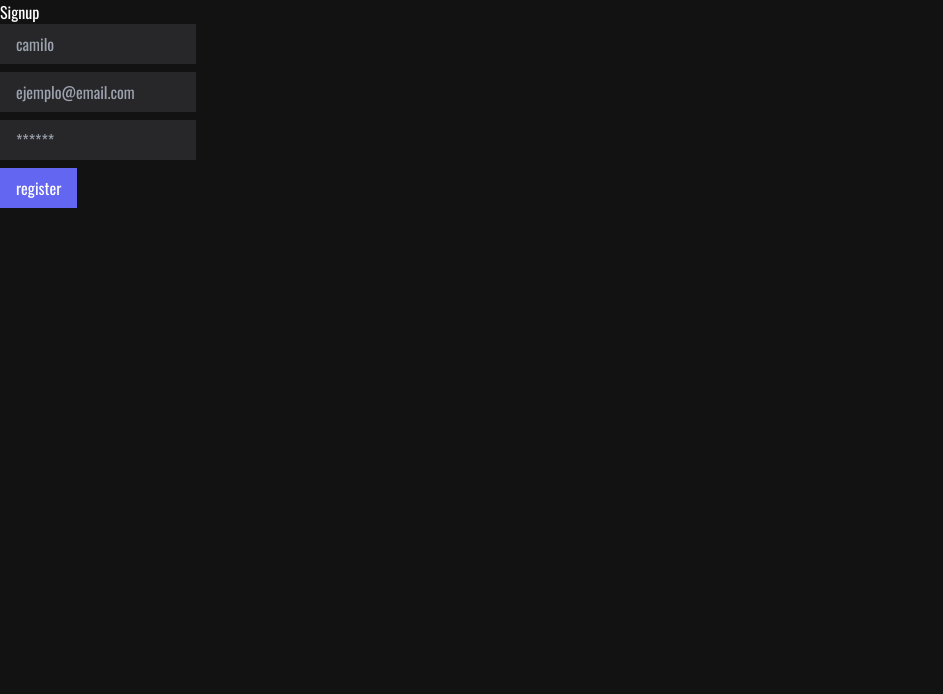
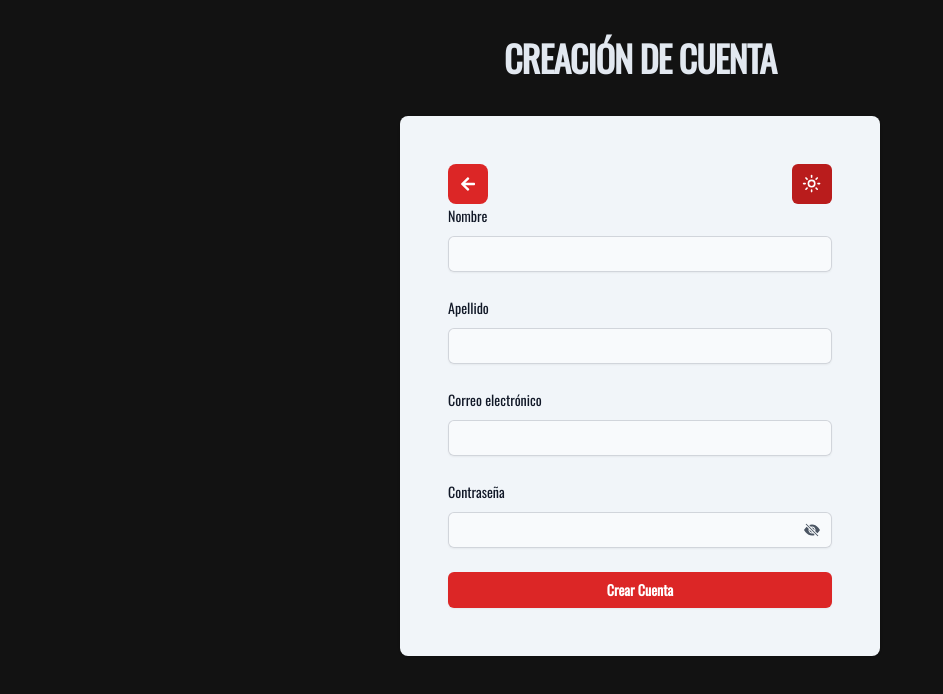
Before and after one commit to VixoPlank/fab-inacap, a Next.js app: page /register in a window 1280 px wide. Shown: the top 694 px of the page, without its empty margins (0-943 px from the left). Built offline with nearby package versions, Linux system fonts and the light colour scheme.

Commit message:
feat:Registro-cuentas-Login-roles

```diff
--- a/src/app/api/auth/signup/route.js
+++ b/src/app/api/auth/signup/route.js
@@ -4,8 +4,8 @@ import { connectDB } from "@/libs/mongodb";
 import bcrypt from "bcryptjs";
 
 export async function POST(request) {
-  const { fullname, email, password } = await request.json();
-  console.log(fullname, email, password);
+  const { name, lastname, email, password } = await request.json();
+  console.log(name, lastname, email, password);
 
   if (!password || password.length < 6)
     return NextResponse.json(
@@ -35,8 +35,10 @@ export async function POST(request) {
     const hashedPassword = await bcrypt.hash(password, 12);
 
     const user = new User({
+      name,
+      lastname,
       email,
-      fullname,
+      name,
       password: hashedPassword,
     });
     const savedUser = await user.save();
@@ -44,8 +46,10 @@ export async function POST(request) {
 
     return NextResponse.json({
       _id:savedUser._id,
+      name:savedUser.name,
+      lastname:savedUser.lastname,
       email:savedUser.email,
-      fullname:savedUser.fullname,
+
     });
   } catch (error) {
     console.log(error);
--- a/src/app/login/page.jsx
+++ b/src/app/login/page.jsx
@@ -167,35 +167,14 @@ const Page = () => {
             </div>
 
             <div className="flex items-center justify-between">
-              <div className="flex items-center">
-                <input
-                  id="remember-me"
-                  name="remember-me"
-                  type="checkbox"
-                  className="h-4 w-4 rounded border-gray-300 dark:bg-slate-50"
-                />
-                <label
-                  htmlFor="remember-me"
-                  className="ml-3 block text-sm leading-6 text-gray-900 "
-                >
-                  Recordarme
-                </label>
-              </div>
 
-              <div className="text-sm leading-6">
-                <a
-                  href="#"
-                  className="font-semibold text-indigo-600 hover:text-indigo-500"
-                >
-                  Se te ha olvidado la contraseña?
-                </a>
-              </div>
+
               <div className="text-sm leading-6">
                 <a
                   href="/register"
                   className="font-semibold text-indigo-600 hover:text-indigo-500"
                 >
-                  No tienes cuenta,Registrate acá?
+                  Registrate
                 </a>
               </div>
             </div>
--- a/src/app/register/page.jsx
+++ b/src/app/register/page.jsx
@@ -4,10 +4,20 @@ import axios, { AxiosError } from "axios";
 import { useState } from "react";
 import { signIn } from "next-auth/react";
 import { useRouter } from "next/navigation";
+import Link from "next/link";
+import { IoEyeSharp } from "react-icons/io5";
+import { BsFillEyeSlashFill } from "react-icons/bs";
+import { FaArrowLeft } from "react-icons/fa";
+import { emailRegex } from "@/utils/regex";
+import DarkModeToggle from "@components-home/DarkMode";
 
 function RegisterPage() {
+  const [showPassword, setShowPassword] = useState(false);
   const [error, setError] = useState();
   const router = useRouter();
+  const togglePasswordVisibility = () => {
+    setShowPassword(!showPassword);
+  };
 
   const handleSubmit = async (e) => {
     e.preventDefault();
@@ -16,9 +26,10 @@ function RegisterPage() {
 
     try {
       const signupResponse = await axios.post("/api/auth/signup", {
+        name: formData.get("name"),
+        lastname: formData.get("lastname"),
         email: formData.get("email"),
         password: formData.get("password"),
-        fullname: formData.get("fullname"),
       });
       console.log(signupResponse);
       const res = await signIn("credentials", {
@@ -38,32 +49,120 @@ function RegisterPage() {
   };
 
   return (
+    <section className="flex min-h-full flex-1 flex-col justify-center py-4 sm:px-6 lg:px-8">
+      <div className="sm:mx-auto sm:w-full sm:max-w-md">
+        <header className="mt-6 uppercase text-center text-4xl font-bold leading-9 tracking-tight text-gray-900 dark:text-slate-200">
+          Creación de cuenta
+        </header>
+      </div>
+
+      <div className="mt-10 sm:mx-auto sm:w-full sm:max-w-[480px]">
+        <div className="bg-slate-100 px-6 py-12 shadow sm:rounded-lg sm:px-12">
+          <aside className="flex items-end justify-between">
+            <Link href="/login">
+              <button className="bg-red-600 hover:bg-red-700 h-10 w-10 rounded-lg items-center flex justify-center text-white">
+                <FaArrowLeft />
+              </button>
+            </Link>
+
+            <DarkModeToggle />
+          </aside>
+
+          <form className="space-y-6" onSubmit={handleSubmit}>
+            {error && (
+              <div className="bg-red-500 text-white p-2 mb-2">{error}</div>
+            )}
+
             <div>
-      <form onSubmit={handleSubmit}>
-        {error && <div className="bg-red-500 text-white p-2 mb-2">{error}</div>}
-        <h1>Signup</h1>
+              <label
+                htmlFor="nombre"
+                className="block text-sm font-medium leading-6 text-gray-900"
+              >
+                Nombre
+              </label>
+              <div className="mt-2">
+                <input
+                  id="name"
+                  name="name"
+                  type="text"
+                  autoComplete="email"
+                  // onChange={handleChange}
+                  className="block w-full rounded-md border-0 pl-2 py-1.5 dark:bg-slate-50 text-black shadow-sm ring-1 ring-inset ring-gray-300 placeholder:text-gray-400 focus:ring-2 focus:ring-inset focus:ring-indigo-600 sm:text-sm sm:leading-6"
+                />
+              </div>
+            </div>
 
+            <div>
+              <label
+                htmlFor="lastname"
+                className="block text-sm font-medium leading-6 text-gray-900"
+              >
+                Apellido
+              </label>
+              <div className="mt-2">
                 <input
-          type="text"
-          placeholder="camilo"
-          name="fullname"
-          className="bg-zinc-800 px-4 py-2 block mb-2"
+                  id="lastname"
+                  name="lastname"
+                  // onChange={handleChange}
+                  className="block w-full rounded-md border-0 pl-2 py-1.5 dark:bg-slate-50 text-black shadow-sm ring-1 ring-inset ring-gray-300 placeholder:text-gray-400 focus:ring-2 focus:ring-inset focus:ring-indigo-600 sm:text-sm sm:leading-6"
                 />
+              </div>
+            </div>
+
+            <div>
+              <label
+                htmlFor="email"
+                className="block text-sm font-medium leading-6 text-gray-900"
+              >
+                Correo electrónico
+              </label>
+              <div className="mt-2">
                 <input
-          type="email"
-          placeholder="ejemplo@email.com"
+                  id="email"
                   name="email"
-          className="bg-zinc-800 px-4 py-2 block mb-2"
+                  // onChange={handleChange}
+                  className="block w-full rounded-md border-0 pl-2 py-1.5 dark:bg-slate-50 text-black shadow-sm ring-1 ring-inset ring-gray-300 placeholder:text-gray-400 focus:ring-2 focus:ring-inset focus:ring-indigo-600 sm:text-sm sm:leading-6"
                 />
+              </div>
+            </div>
+
+            <div>
+              <label
+                htmlFor="password"
+                className="block text-sm font-medium leading-6 text-gray-900"
+              >
+                Contraseña
+              </label>
+              <div className="relative mt-2">
                 <input
-          type="password"
-          placeholder="******"
+                  id="password"
                   name="password"
-          className="bg-zinc-800 px-4 py-2 block mb-2"
+                  type={showPassword ? "text" : "password"}
+                  // onChange={handleChange}
+                  className="block w-full rounded-md border-0 pl-2 py-1.5 dark:bg-slate-50 text-black shadow-sm ring-1 ring-inset ring-gray-300 placeholder:text-gray-400 focus:ring-2 focus:ring-inset focus:ring-indigo-600 pr-10 sm:text-sm sm:leading-6"
                 />
-        <button className="bg-indigo-500 px-4 py-2">register</button>
+                <div
+                  className="absolute inset-y-0 right-0 pr-3 flex items-center cursor-pointer text-black"
+                  onClick={togglePasswordVisibility}
+                >
+                  {showPassword ? (
+                    <IoEyeSharp className="text-gray-600" />
+                  ) : (
+                    <BsFillEyeSlashFill className="text-gray-600" />
+                  )}
+                </div>
+              </div>
+            </div>
+
+            <div>
+              <button className="flex w-full justify-center rounded-md bg-red-600 hover:bg-red-700 px-3 py-1.5 text-sm font-semibold leading-6 text-white shadow-sm  focus-visible:outline focus-visible:outline-2 focus-visible:outline-offset-2 focus-visible:outline-red-600">
+                Crear Cuenta
+              </button>
+            </div>
           </form>
         </div>
+      </div>
+    </section>
   );
 }
 
--- a/src/models/user.js
+++ b/src/models/user.js
@@ -1,30 +1,35 @@
-import {Schema, model, models} from "mongoose";
+import { Schema, model, models } from "mongoose";
 
 const UserSchema = new Schema({
+  name: {
+    type: String,
+    required: [true, "EL NOMBRE ES REQUERIDO"],
+    minLength: [3, "minimo de 3 caracteres"],
+    maxLength: [50, "maximo de 50 caracteres"],
+  },
+  lastname: {
+    type: String,
+    required: [true, "EL NOMBRE ES REQUERIDO"],
+    minLength: [3, "minimo de 3 caracteres"],
+    maxLength: [50, "maximo de 50 caracteres"],
+  },
   email: {
     type: String,
     unique: true,
-        required: [true, 'EL EMAIL ES REQUERIDO']
+    required: [true, "EL EMAIL ES REQUERIDO"],
   },
 
   password: {
     type: String,
-        required: [true, 'EL PASSWORD ES REQUERIDO'],
-        select: false
+    required: [true, "EL PASSWORD ES REQUERIDO"],
+    select: false,
   },
 
-    fullname:{
-        type: String,
-        required: [true, 'EL NOMBRE ES REQUERIDO'],
-        minLength: [3, 'minimo de 3 caracteres'],
-        maxLength: [50, 'maximo de 50 caracteres']
-    },
   role: {
     type: String,
     default: "user",
   },
+});
 
-})
-
- const User = models.User || model('User', UserSchema)
+const User = models.User || model("User", UserSchema);
 export default User;
```
Lines whose indentation alone changed are shown as unchanged.
